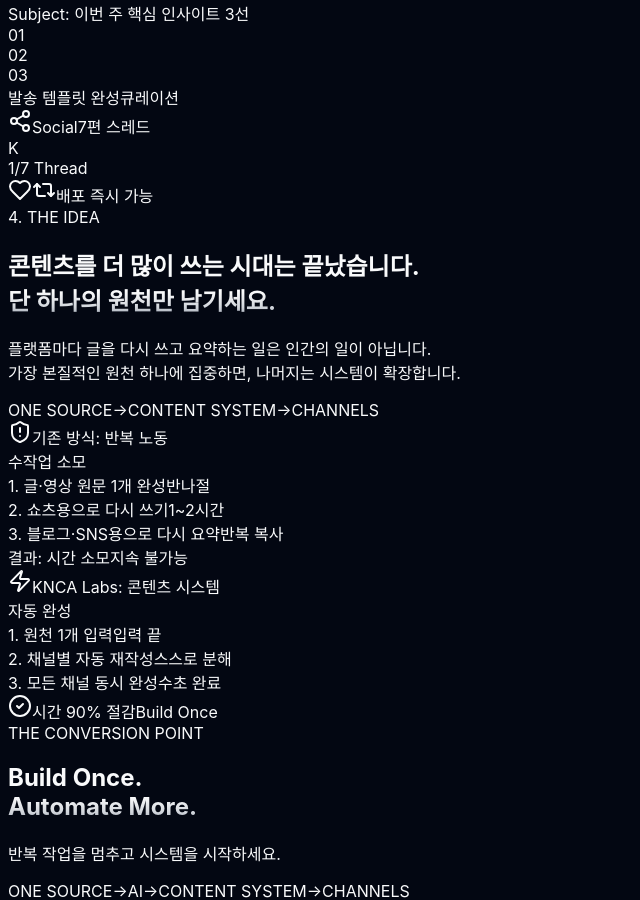
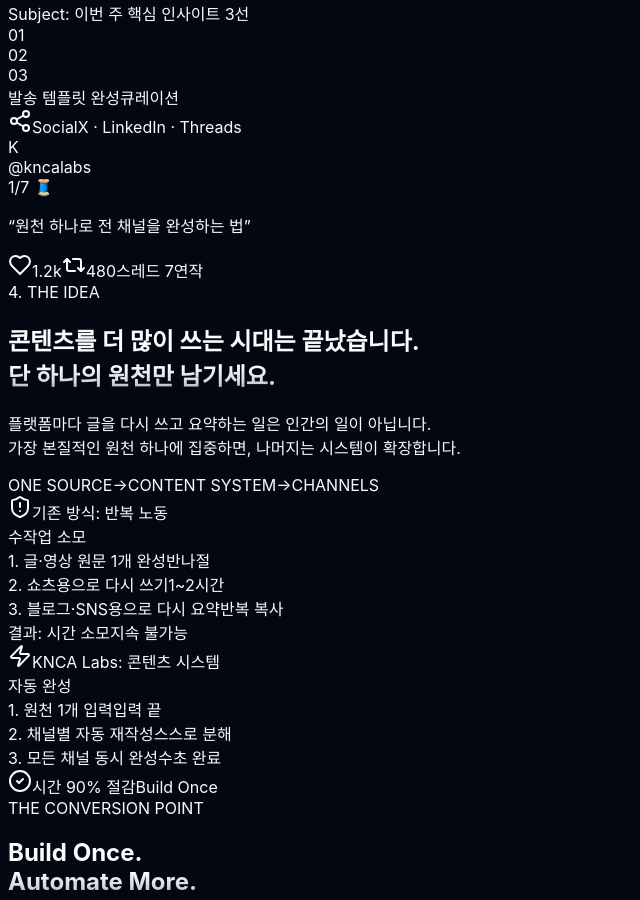
Before and after one commit to kncalabs/kncalabs, a Next.js app: page / in a window 1280 px wide. Shown: the part 908-1808 px from the top of the page, without its empty margins (0-640 px from the left). Built offline with nearby package versions, Linux system fonts and the light colour scheme; a web font is replaced by a local one.

Commit message:
feat(workflow): elevate Social card mockup with authentic thread preview and engagement metrics

```diff
--- a/src/components/WorkflowSection.tsx
+++ b/src/components/WorkflowSection.tsx
@@ -287,27 +287,41 @@ export default function WorkflowSection() {
                     <Share2 className="w-3.5 h-3.5" />
                     Social
                   </span>
-                  <span className="text-[10px] text-slate-500">7편 스레드</span>
+                  <span className="text-[10px] text-slate-500">X · LinkedIn · Threads</span>
                 </div>
 
                 {/* Thread Connector Sequence Mockup */}
                 <div className="h-28 rounded-xl bg-black/60 border border-white/10 p-3 flex flex-col justify-between">
-                  <div className="flex items-center gap-2">
-                    <div className="w-4 h-4 rounded-full bg-emerald-400/20 border border-emerald-400/40 flex items-center justify-center text-[9px] text-emerald-300 font-bold">
-                      K
+                  <div className="flex items-center justify-between">
+                    <div className="flex items-center gap-2">
+                      <div className="w-4 h-4 rounded-full bg-emerald-400/20 border border-emerald-400/40 flex items-center justify-center text-[9px] text-emerald-300 font-bold">
+                        K
+                      </div>
+                      <span className="text-[10px] font-mono text-slate-300 font-medium">@kncalabs</span>
                     </div>
-                    <span className="text-[10px] font-mono text-slate-400">1/7 Thread</span>
+                    <span className="text-[10px] font-mono text-emerald-400">1/7 🧵</span>
                   </div>
-                  <div className="pl-6 space-y-1 relative border-l border-emerald-500/30 ml-2">
-                    <div className="h-1.5 w-5/6 rounded bg-emerald-400/40" />
-                    <div className="h-1.5 w-3/5 rounded bg-emerald-400/40" />
+
+                  {/* Thread Quote / Preview */}
+                  <div className="pl-6 border-l border-emerald-500/30 ml-2 py-0.5 space-y-1">
+                    <p className="text-[11px] text-white font-medium leading-tight line-clamp-1">
+                      “원천 하나로 전 채널을 완성하는 법”
+                    </p>
+                    <div className="h-1 w-4/5 rounded bg-emerald-400/30" />
                   </div>
-                  <div className="flex items-center justify-between text-[10px] font-mono text-slate-500 pt-1">
-                    <span className="flex items-center gap-2">
-                      <Heart className="w-2.5 h-2.5 text-rose-400" />
-                      <Repeat2 className="w-2.5 h-2.5 text-emerald-400" />
+
+                  <div className="flex items-center justify-between text-[10px] font-mono text-slate-500 pt-1 border-t border-white/5">
+                    <span className="flex items-center gap-2.5 text-[10px]">
+                      <span className="flex items-center gap-1 text-slate-400">
+                        <Heart className="w-2.5 h-2.5 text-rose-400 fill-current" />
+                        1.2k
+                      </span>
+                      <span className="flex items-center gap-1 text-slate-400">
+                        <Repeat2 className="w-2.5 h-2.5 text-emerald-400" />
+                        480
+                      </span>
                     </span>
-                    <span className="text-emerald-400 font-bold">배포 즉시 가능</span>
+                    <span className="text-emerald-400 font-semibold">스레드 7연작</span>
                   </div>
                 </div>
               </div>
```
